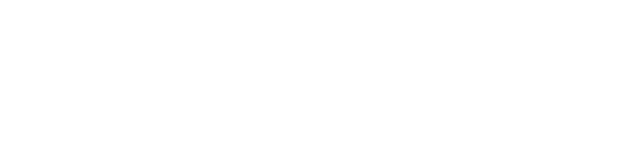
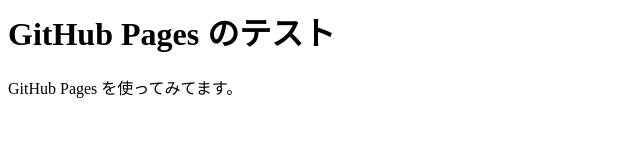
Before and after one commit to yuka012379/190703, a plain HTML site: page index.html in a window 1280 px wide. Shown: the whole page, without its empty margins (0-640 px from the left). Drawn offline with Linux system fonts and the light colour scheme.

Commit message:
Add HTML

```diff
--- a/index.html
+++ b/index.html
@@ -1,2 +1,4 @@
 <html>
-    <h1>
+    <h1>GitHub Pages のテスト</h1>
+    <p>GitHub Pages を使ってみてます。</p>
+</html>
```
